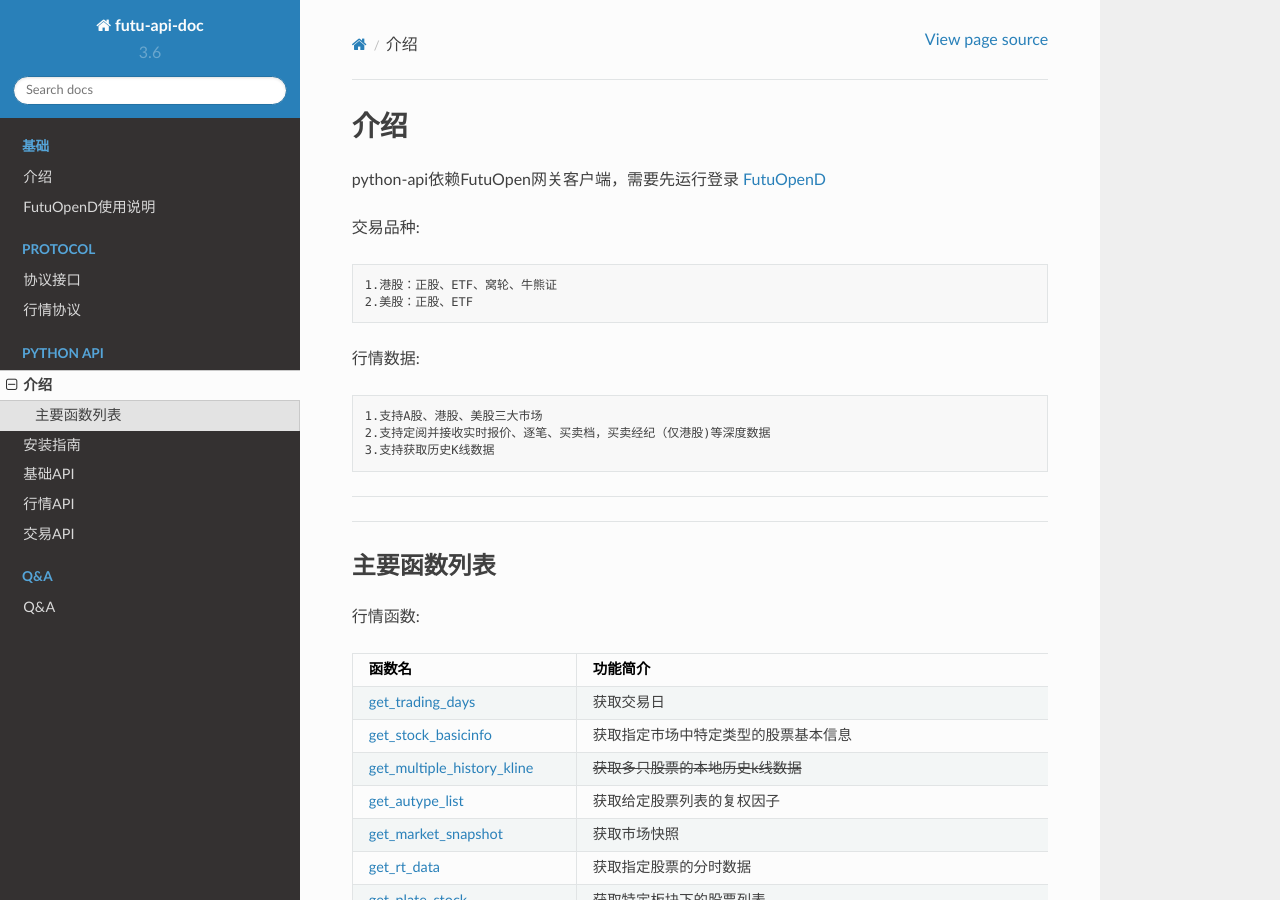
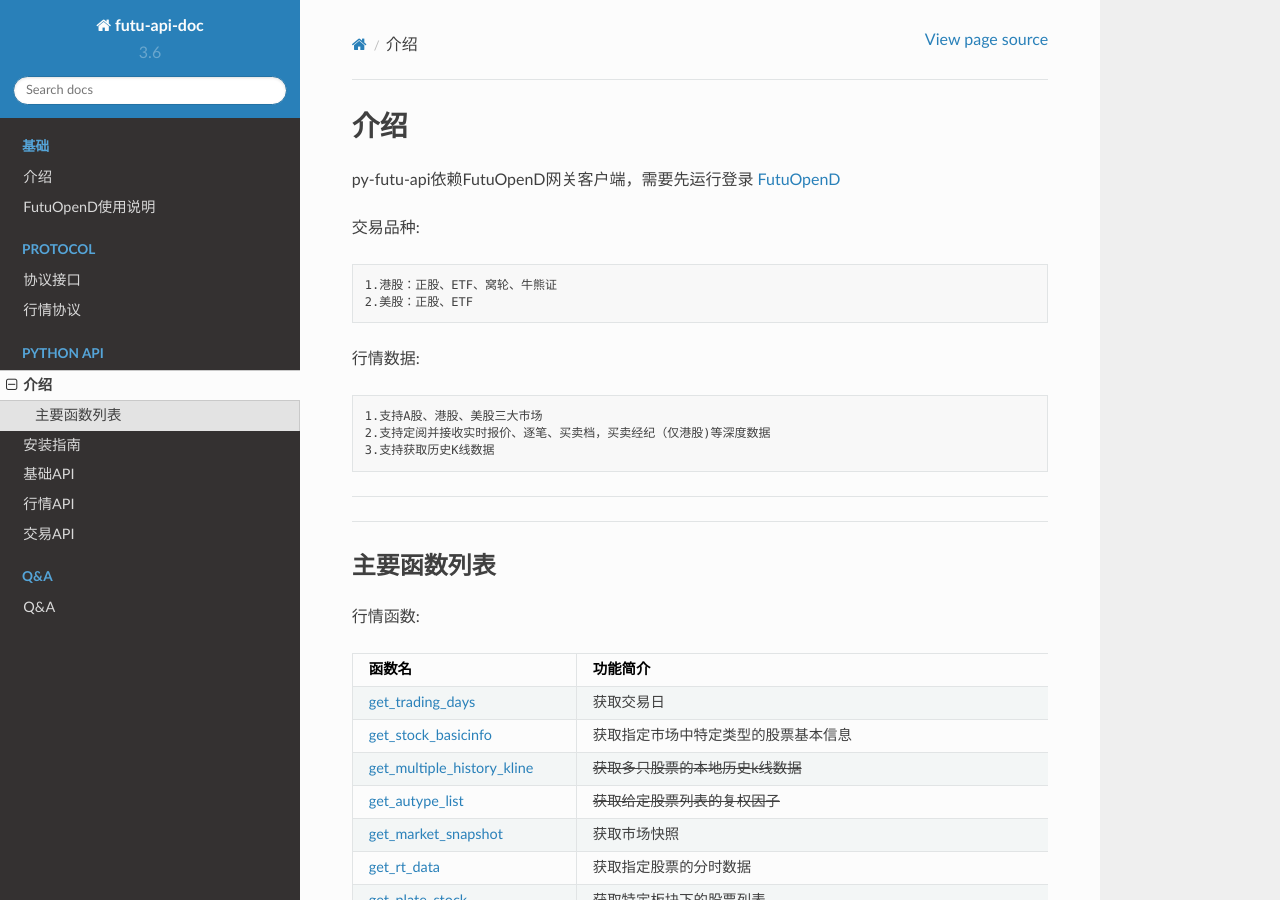
Before and after one commit to FutunnOpen/futu-api-doc, a Sphinx documentation site: the page built from doc_maker/source/api/intro.rst, in a window 1280 px wide and 900 px high. Built offline with Sphinx 7.4.7 and the Read the Docs theme 2.0.0, drawn with Linux system fonts in a browser that asks for light colours; pages that are not in the unit, such as notebooks, are missing from menus.

Commit message:
提交三個錯誤修正

```diff
--- a/doc_maker/source/api/Quote_API.rst
+++ b/doc_maker/source/api/Quote_API.rst
@@ -239,7 +239,7 @@ get_stock_basicinfo
 
     from futu import *
     quote_ctx = OpenQuoteContext(host='127.0.0.1', port=11111)
-    print(quote_ctx.get_multiple_history_kline(['HK.00700'], '2017-06-20', '2017-06-25', KL_FIELD.ALL, KLType.K_DAY, AuType.QFQ))
+    print(quote_ctx.get_multiple_history_kline(['HK.00700'], '2017-06-20', '2017-06-25', KLType.K_DAY, AuType.QFQ))
     quote_ctx.close()
 :strike:`get_history_kline`
 ~~~~~~~~~~~~~~~~~~~~~~~~~~~~~~~~~~~~
--- a/doc_maker/source/api/intro.rst
+++ b/doc_maker/source/api/intro.rst
@@ -7,7 +7,7 @@
 
 介绍
 ====================
-python-api依赖FutuOpen网关客户端，需要先运行登录 FutuOpenD_
+py-futu-api依赖FutuOpenD网关客户端，需要先运行登录 FutuOpenD_
 
 
 
@@ -71,7 +71,7 @@ python-api依赖FutuOpen网关客户端，需要先运行登录 FutuOpenD_
 get_trading_days_                   获取交易日
 get_stock_basicinfo_                获取指定市场中特定类型的股票基本信息
 get_multiple_history_kline_         :strike:`获取多只股票的本地历史k线数据`
-get_autype_list_                    获取给定股票列表的复权因子
+get_autype_list_                    :strike:`获取给定股票列表的复权因子`
 get_market_snapshot_                获取市场快照
 get_rt_data_                        获取指定股票的分时数据
 get_plate_stock_                    获取特定板块下的股票列表
--- a/doc_maker/source/protocol/intro.rst
+++ b/doc_maker/source/protocol/intro.rst
@@ -1,11 +1,11 @@
 
-.. _py-futu-api: intro.html
+.. _py-futu-api: ../api/intro.html
 
 
 协议接口
 ====================
-+ FutuOpen是futu-api项目的网关客户端，在本机或云端成功运行后，第三方应用即可通过约定的TCP协议与之通讯， 达到调用指定行情和交易接口的目的。
-+ py-futu-api_可以简化在python编程上协议通讯的复杂度，其他语言接口正在陆续开发中……
++ FutuOpenD是futu-api项目的网关客户端，在本机或云端成功运行后，第三方应用即可通过约定的TCP协议与之通讯，从而达到调用指定行情和交易接口的目的。
++ py-futu-api_ 可以简化在python编程上协议通讯的复杂度，其他语言接口正在陆续开发中……
 
 --------------
 
```
